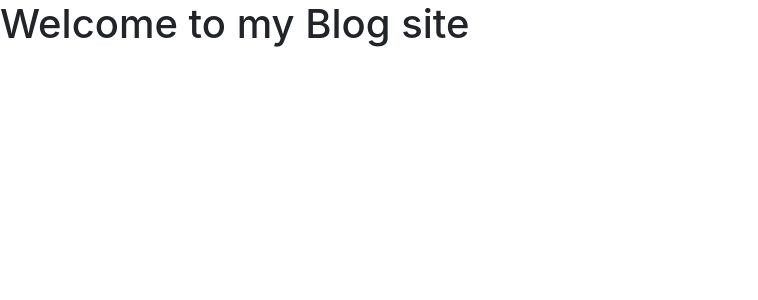
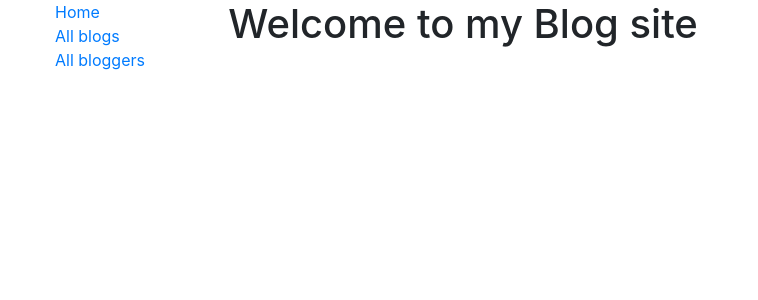
Before and after one commit to PrusC/diyblog, a Django app: page /blog/ in a window 1280 px wide. Shown: the part 56-356 px from the top of the page, without its empty margins (0-758 px from the left). Run offline with Django 3.2, Linux system fonts and the light colour scheme; some libraries are stand-ins or nearby versions.

Commit message:
add Blogger Detail View

```diff
--- /dev/null
+++ b/blog/static/css/styles.css
@@ -0,0 +1,3 @@
+.sidebar-nav {
+    list-style: none;
+}
--- a/blog/templates/base.html
+++ b/blog/templates/base.html
@@ -12,6 +12,7 @@
     <script src="https://cdn.jsdelivr.net/npm/popper.js@1.16.0/dist/umd/popper.min.js" integrity="sha384-Q6E9RHvbIyZFJoft+2mJbHaEWldlvI9IOYy5n3zV9zzTtmI3UksdQRVvoxMfooAo" crossorigin="anonymous"></script>
     <script src="https://stackpath.bootstrapcdn.com/bootstrap/4.5.0/js/bootstrap.min.js" integrity="sha384-OgVRvuATP1z7JjHLkuOU7Xw704+h835Lr+6QL9UvYjZE3Ipu6Tp75j7Bh/kR0JKI" crossorigin="anonymous"></script> {% endcomment %}
     {% load static %}
+    <link rel="stylesheet" type="text/css" href="{% static "css/styles.css" %}">
     <link rel="stylesheet" type="text/css" href="{% static "css/bootstrap.min.css" %}">
     <script type="text/javascript" src="{% static "js/bootstrap.min.js" %}"></script>
 
@@ -27,7 +28,7 @@
             <a class="navbar-brand" href="{% url "index" %}">Blog</a>
             <form action="">
                 {% if user.is_authenticated %}
-                    <a href="{{ user.profile.get_absolute_url }}"> {{ user.get_username }}</a>
+                    <a href="{{ user.blogger.get_absolute_url }}"> {{ user.get_username }}</a>
                     <a href="#">Logout</a>
                 {% else %}
                     <a href="#">Login</a>
@@ -37,6 +38,19 @@
         </nav>
     {% endblock  %}
 
+    <div class="container-fluid">
+        <div class="row">
+            <div class="col-sm-2">
+                {% block sidebar %}
+                    <ul class="sidebar-nav">
+                        <li><a href="{% url 'index' %}">Home</a></li>
+                        <li><a href="#">All blogs</a></li>
+                        <li><a href="#">All bloggers</a></li>
+                    </ul>
+                {% endblock %}
+            </div>
+
+            <div class="col-sm-10">
                 {% block content %} {% endblock %}
 
                 {% block pagination %}
@@ -56,6 +70,10 @@
                         </div>
                     {% endif %}
                 {% endblock %}
+            </div>
+
+        </div>
+    </div>
 
 </body>
 
--- a/blog/templates/index.html
+++ b/blog/templates/index.html
@@ -2,6 +2,4 @@
 
 {% block content %}
     <h1>Welcome to my Blog site</h1>
-
-
 {% endblock %}
--- a/blog/urls.py
+++ b/blog/urls.py
@@ -4,4 +4,5 @@ from . import views
 
 urlpatterns = [
     path('', views.index, name='index'),
+    path('blogger/<int:pk>', views.BloggerDetailView.as_view(), name='blogger-detail'),
 ]
--- a/blog/views.py
+++ b/blog/views.py
@@ -1,6 +1,11 @@
 from django.shortcuts import render
-
+from django.views import generic
+from . import models
 # Create your views here.
 
 def index(request):
     return render(request, 'index.html', context={})
+
+
+class BloggerDetailView(generic.DetailView):
+    model = models.Blogger
```
Also changed, not shown: blog/models.py (+5 -5 lines), blog/templates/blog/blogger_detail.html (added, +21 -0 lines). Lines whose indentation alone changed are shown as unchanged.
